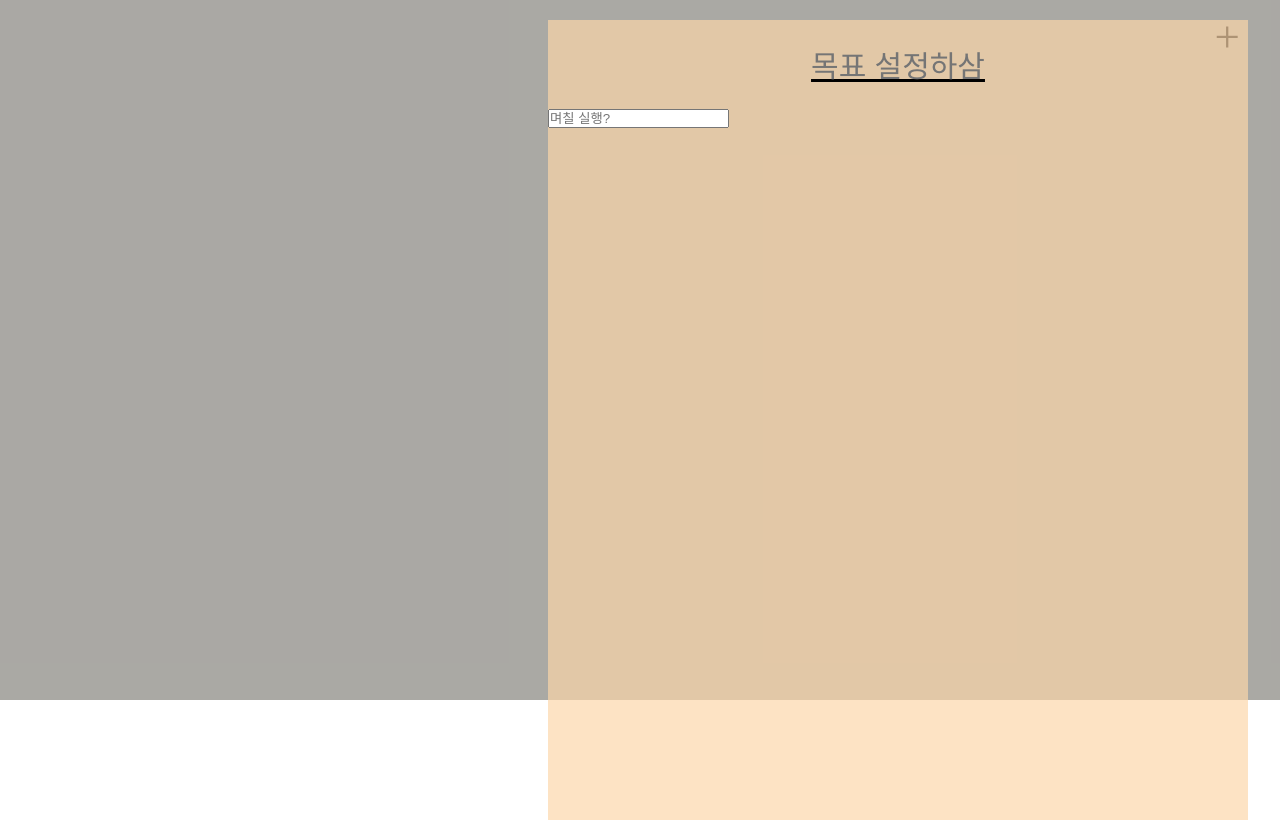
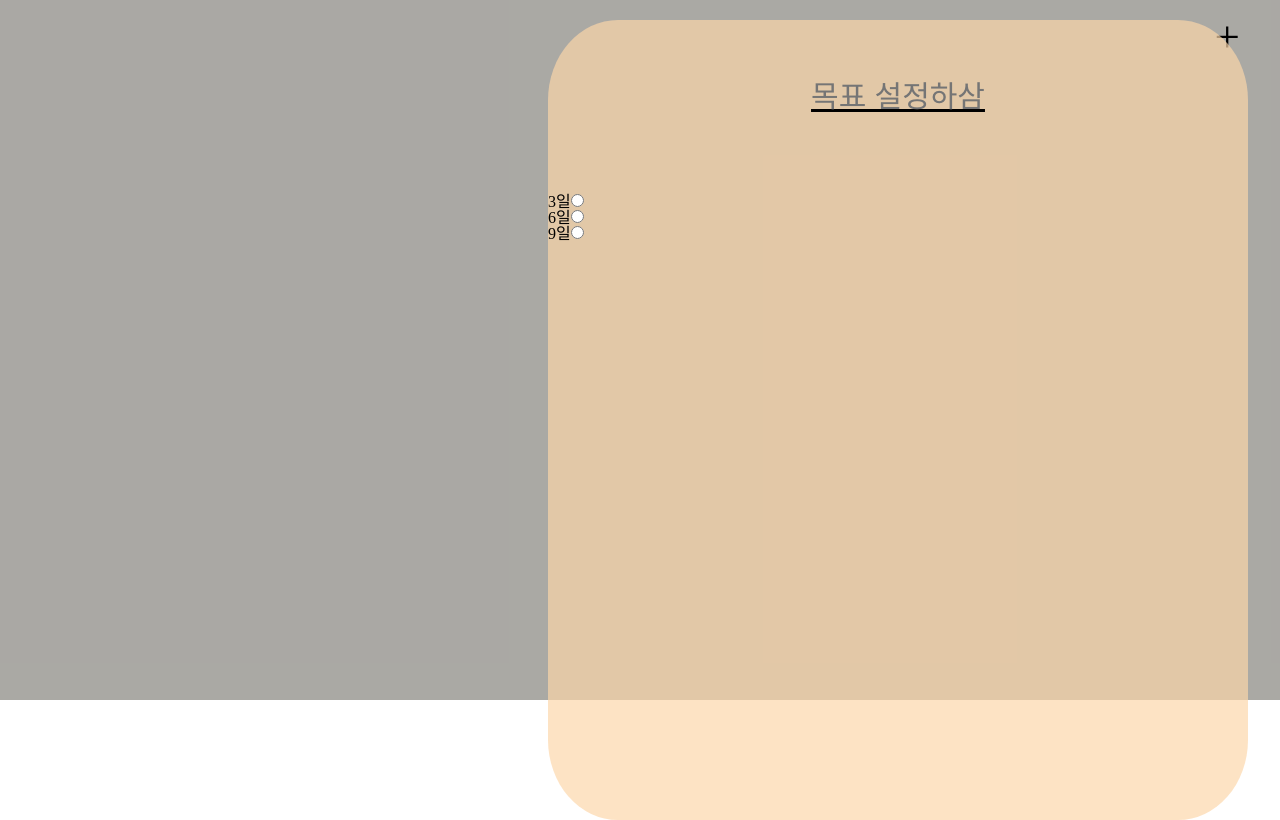
Before and after one commit to qwezsd/threedays, a React app: page / in a window 1280 px wide. Shown: the part 100-920 px from the top of the page. Built offline with nearby package versions, Linux system fonts and the light colour scheme; a web font is replaced by a local one.

Commit message:
threedays

```diff
--- a/src/wrap/ModalComponent.jsx
+++ b/src/wrap/ModalComponent.jsx
@@ -9,7 +9,18 @@ export default function ModalComponent ()  {
                     <input type="text" placeholder='목표 설정하삼' />
                 </div>
                 <div className="content">
-                    <input type="text" placeholder='며칠 실행?' />
+                    <div className="gap">
+                        <label htmlFor="3일">3일</label>
+                        <input type="radio" id='3일' />
+                    </div>
+                    <div className="gap">
+                        <label htmlFor="6일">6일</label>
+                        <input type="radio" id='6일' />
+                    </div>
+                    <div className="gap">
+                        <label htmlFor="9일">9일</label>
+                        <input type="radio" id='9일' />
+                    </div>
                 </div>
             </div>
         </div>
--- a/src/wrap/scss/modal.scss
+++ b/src/wrap/scss/modal.scss
@@ -11,9 +11,11 @@
         height: 800px;
         left: 548px;
         background-color: #fdd7a9af;
+        border: transparent;
+        border-radius: 10%;
         .title {
             width: 100%;
-            padding: 30px 0 25px 0;
+            padding: 60px 0 80px ;
             text-align: center;
             input {
                 width: auto;
```
